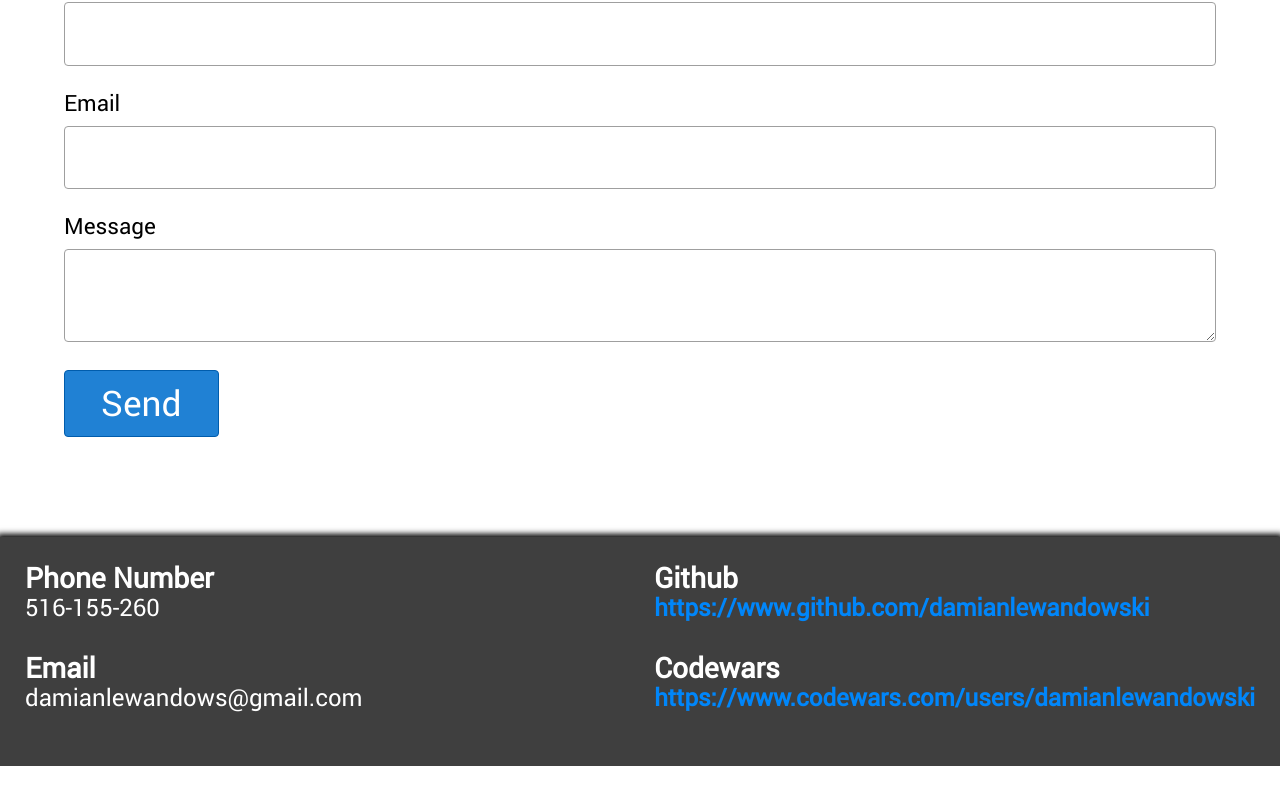
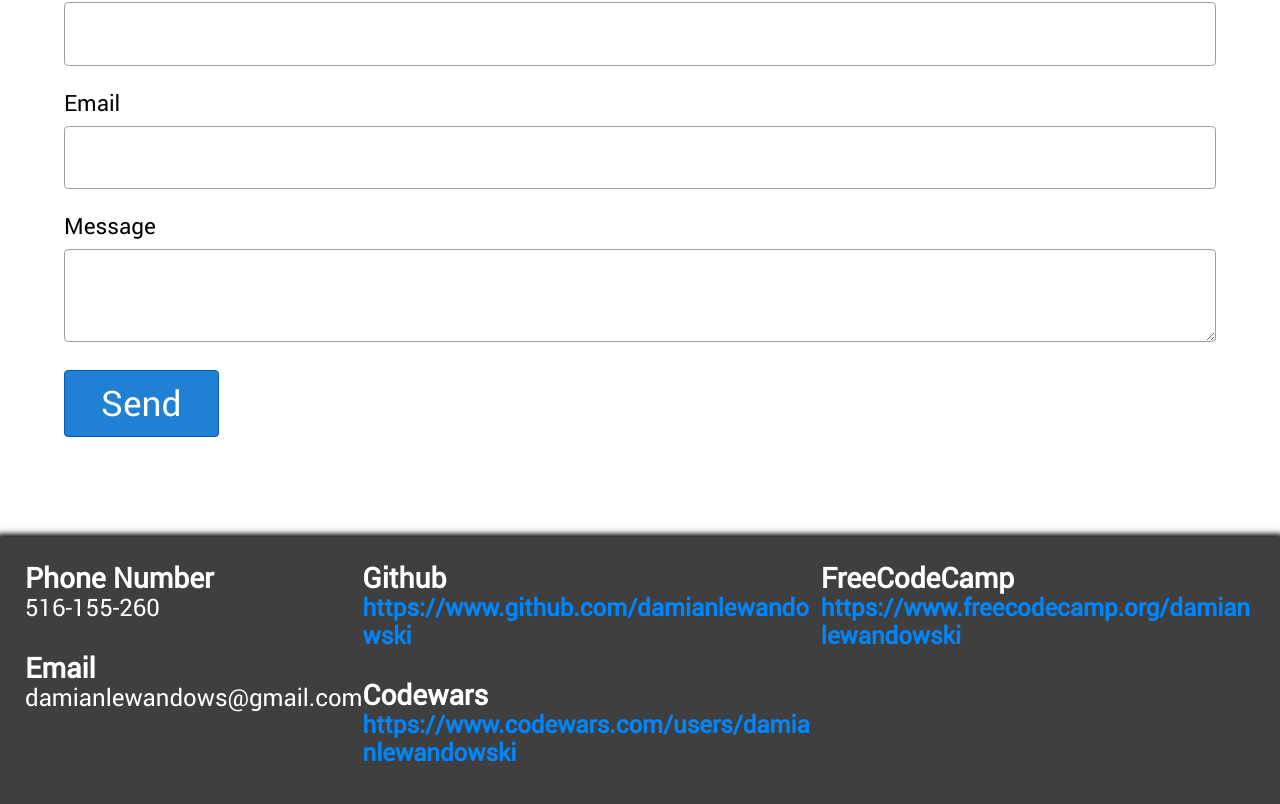
Before and after one commit to damianlewandowski/portfolio, a React (Create React App) app: page / in a window 1280 px wide. Shown: the part 4135-4939 px from the top of the page. Before the commit the page ends 4901 px from the top, so only its background shows below. Built offline with nearby package versions, Linux system fonts and the light colour scheme.

Commit message:
added freecodecamp link

```diff
--- a/src/components/Footer/Footer.js
+++ b/src/components/Footer/Footer.js
@@ -39,6 +39,18 @@ const Footer = () => (
       </FooterItem>
     </div>
 
+    <div className="Footer-group">
+      <FooterItem
+        header="FreeCodeCamp">
+        <strong>
+          <a
+            href="https://www.freecodecamp.org/damianlewandowski"
+            target="_blank"
+            rel="noopener noreferrer">https://www.freecodecamp.org/damianlewandowski</a>
+        </strong>
+      </FooterItem>
+    </div>
+
   </footer>
 );
 
```
